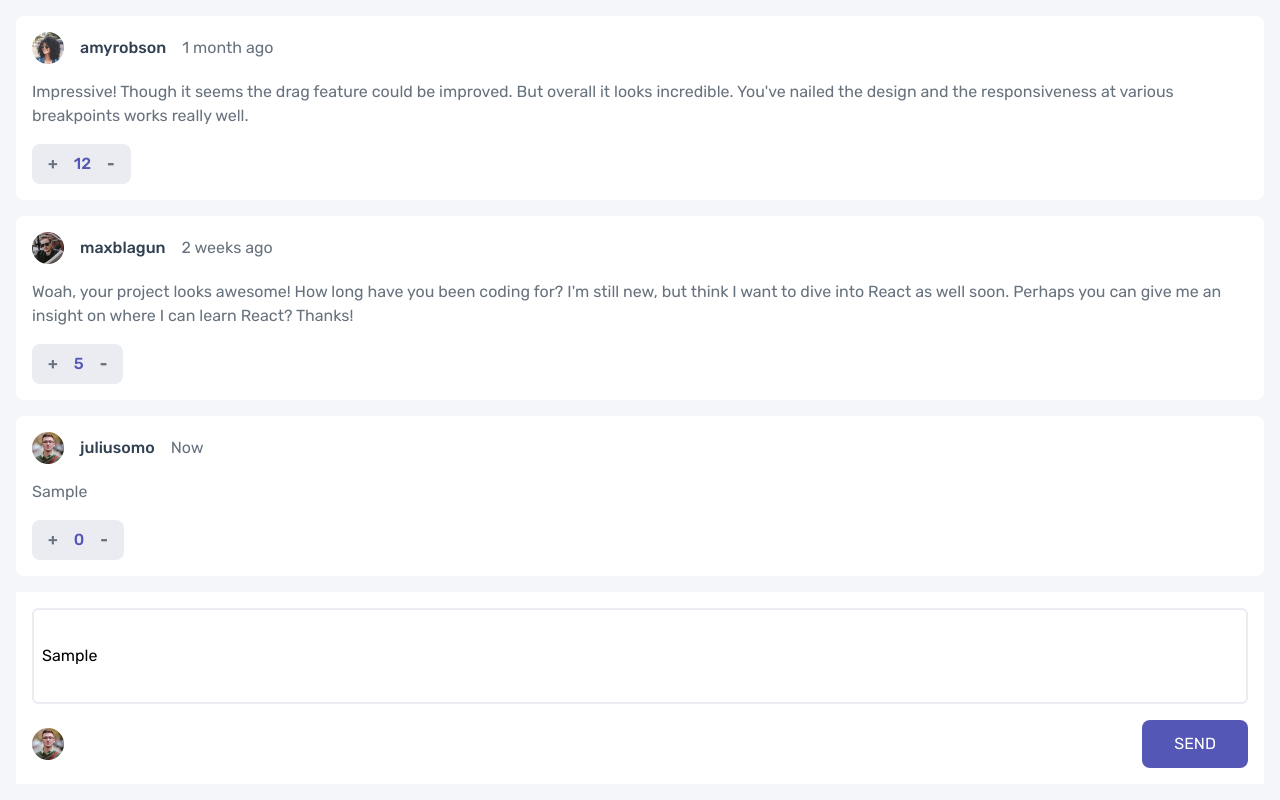
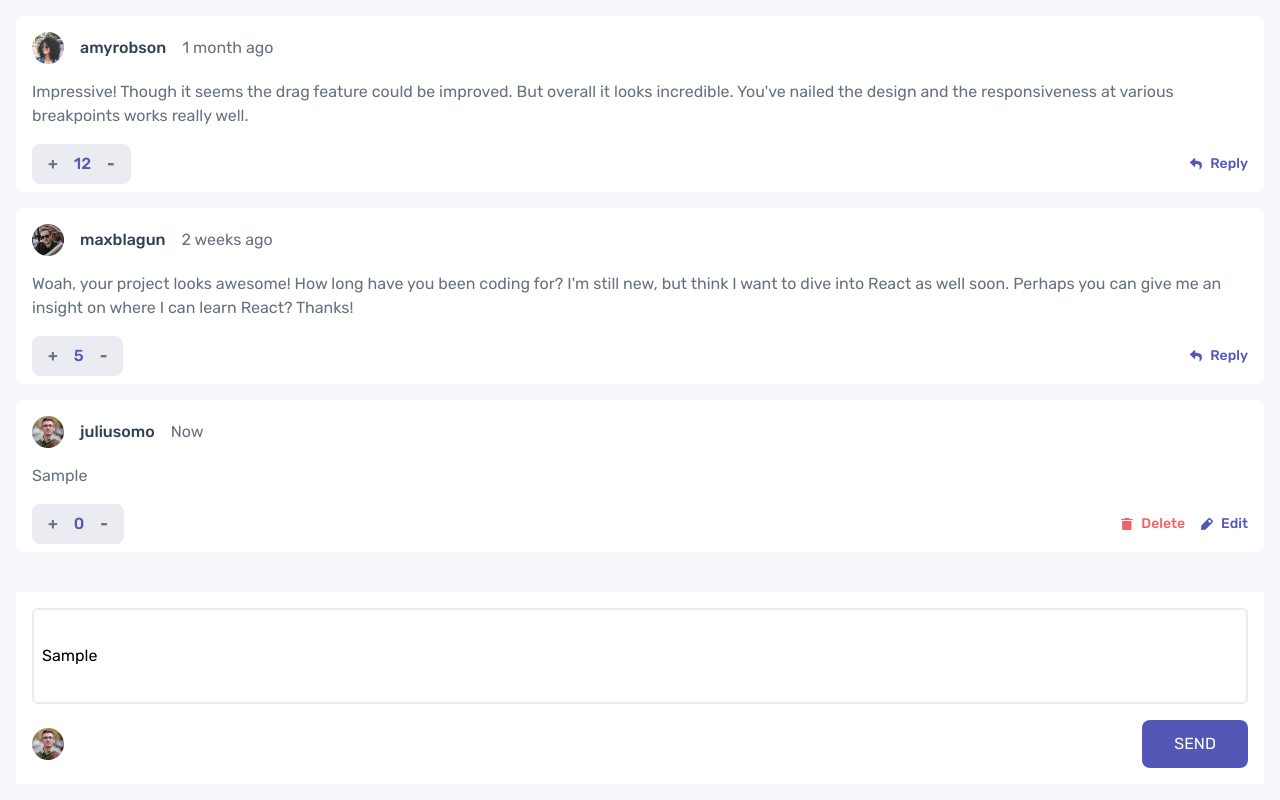
Before and after one commit to DripSwag/interactive-comments-section, a React (Vite) app: page / in a window 1280 px wide. Both pictures are taken after typing "Sample" into the empty fields and a click on the button "SEND". Built offline with nearby package versions, Linux system fonts and the light colour scheme.

Commit message:
Added comment buttons

```diff
--- a/src/App.tsx
+++ b/src/App.tsx
@@ -3,9 +3,6 @@ import CommentComponent from './Components/Comment'
 import { Comment } from './interfaces/Comment.types'
 import { useCallback, useState } from 'react'
 import AddComment from './Components/AddComment'
-
-// NOTE: When setting new data for a map function, create a temp array using .slice()
-// Using slice deep copies not shallow copies
 
 function App() {
   const [comments, setComments] = useState<Array<Comment>>(data.comments)
@@ -33,13 +30,32 @@ function App() {
     [comments],
   )
 
+  const deleteComment = useCallback(
+    (id: number) => {
+      const index = comments.findIndex(value => {
+        return value.id === id
+      })
+      let temp = comments.slice(0)
+      temp.splice(index, 1)
+      setComments(temp)
+    },
+    [comments],
+  )
+
   return (
     <main className='font-body bg-VeryLightGray h-screen'>
       <div className='p-4 flex flex-col gap-4 h-screen'>
         <div className='overflow-y-scroll flex-col flex gap-4 flex-initial grow'>
           {comments &&
             comments.map(value => {
-              return <CommentComponent data={value} key={value.id} />
+              return (
+                <CommentComponent
+                  comment={value}
+                  currentUser={data.currentUser.username}
+                  deleteComment={deleteComment}
+                  key={value.id}
+                />
+              )
             })}
         </div>
         <AddComment data={data.currentUser} addComment={addComment} />
--- a/src/Components/Comment.tsx
+++ b/src/Components/Comment.tsx
@@ -1,21 +1,84 @@
+import { useCallback, useState } from 'react'
 import { Comment } from '../interfaces/Comment.types'
+import Delete from './Delete'
+import Edit from './Edit'
+import Reply from './Reply'
 import Score from './Score'
+import Mode from '../enums/Mode.enum.ts'
 
 interface Params {
-  data: Comment
+  comment: Comment
+  currentUser: string
+  deleteComment: Function
 }
 
-export default function CommentComponent({ data }: Params) {
+export default function CommentComponent({
+  comment,
+  currentUser,
+  deleteComment,
+}: Params) {
+  const [mode, setMode] = useState(Mode.default)
+  const [value, setValue] = useState(comment.content)
+
+  const changeMode = useCallback(
+    (newMode: Mode) => {
+      setMode(newMode)
+    },
+    [mode],
+  )
+
+  function renderGhostButtons(commentUser: string, currentUser: string) {
+    if (commentUser === currentUser && mode === Mode.default) {
+      return (
+        <>
+          <Delete deleteComment={deleteComment} commentId={comment.id} />
+          <Edit changeMode={changeMode} />
+        </>
+      )
+    } else if (mode === Mode.edit) {
+      return (
+        <button
+          onClick={() => {
+            setMode(Mode.default)
+          }}
+          className='bg-ModerateBlue px-4 py-2 rounded-lg text-white font-medium'
+        >
+          UPDATE
+        </button>
+      )
+    } else {
+      return (
+        <>
+          <Reply />
+        </>
+      )
+    }
+  }
+
   return (
     <div className='flex flex-col gap-4 bg-white rounded-lg p-4 h-fit'>
       <div className='flex items-center gap-4'>
-        <img src={data.user.image.webp} className='aspect-square max-h-8' />
-        <h2 className='font-medium text-DarkBlue'>{data.user.username}</h2>
-        <p className='text-GrayishBlue'>{data.createdAt}</p>
+        <img src={comment.user.image.webp} className='aspect-square max-h-8' />
+        <h2 className='font-medium text-DarkBlue'>{comment.user.username}</h2>
+        <p className='text-GrayishBlue'>{comment.createdAt}</p>
       </div>
-      <p className='text-GrayishBlue'>{data.content}</p>
-      <div className='flex justify-between'>
-        <Score score={data.score} />
+      {mode === Mode.edit ? (
+        <input
+          type='text'
+          value={value}
+          onChange={event => {
+            setValue(event.currentTarget.value)
+          }}
+          className='p-4 border-[1px] border-LightGrayishBlue rounded-lg text-GrayishBlue outline-none'
+        />
+      ) : (
+        <p className='text-GrayishBlue'>{value}</p>
+      )}
+      <div className='flex justify-between items-center max-h-6 mt-2'>
+        <Score score={comment.score} />
+        <div className='flex gap-4'>
+          {renderGhostButtons(comment.user.username, currentUser)}
+        </div>
       </div>
     </div>
   )
--- /dev/null
+++ b/src/Components/Delete.tsx
@@ -0,0 +1,19 @@
+import TrashIcon from '../images/icon-delete.svg'
+
+interface Params {
+  commentId: number
+  deleteComment: Function
+}
+
+export default function Delete({ commentId, deleteComment }: Params) {
+  function handleClick() {
+    deleteComment(commentId)
+  }
+
+  return (
+    <button className='flex items-center gap-2' onClick={handleClick}>
+      <img src={TrashIcon} className='aspect-square h-full max-h-3' />
+      <p className='RedGhostButton'>Delete</p>
+    </button>
+  )
+}
--- /dev/null
+++ b/src/Components/Edit.tsx
@@ -0,0 +1,20 @@
+import Mode from '../enums/Mode.enum'
+import EditIcon from '../images/icon-edit.svg'
+
+interface Params {
+  changeMode: Function
+}
+
+export default function Edit({ changeMode }: Params) {
+  return (
+    <button
+      className='flex gap-2 items-center'
+      onClick={() => {
+        changeMode(Mode.edit)
+      }}
+    >
+      <img src={EditIcon} className='h-3 aspect-square' />
+      <p className='BlueGhostButton'>Edit</p>
+    </button>
+  )
+}
--- /dev/null
+++ b/src/Components/Reply.tsx
@@ -0,0 +1,10 @@
+import ReplyIcon from '../images/icon-reply.svg'
+
+export default function Reply() {
+  return (
+    <button className='flex items-center gap-2'>
+      <img src={ReplyIcon} className='h-full aspect-square max-h-3' />
+      <p className='BlueGhostButton'>Reply</p>
+    </button>
+  )
+}
--- /dev/null
+++ b/src/enums/Mode.enum.ts
@@ -0,0 +1,7 @@
+enum Mode {
+  default,
+  edit,
+  reply,
+}
+
+export default Mode
--- a/src/index.css
+++ b/src/index.css
@@ -2,3 +2,19 @@
 @tailwind base;
 @tailwind components;
 @tailwind utilities;
+
+@layer components {
+  .BlueGhostButton {
+    color: hsl(238, 40%, 52%);
+    font-weight: 500;
+    font-size: 0.875rem;
+    line-height: 1.25rem;
+  }
+
+  .RedGhostButton {
+    color: hsl(358, 79%, 66%);
+    font-weight: 500;
+    font-size: 0.875rem;
+    line-height: 1.25rem;
+  }
+}
```
